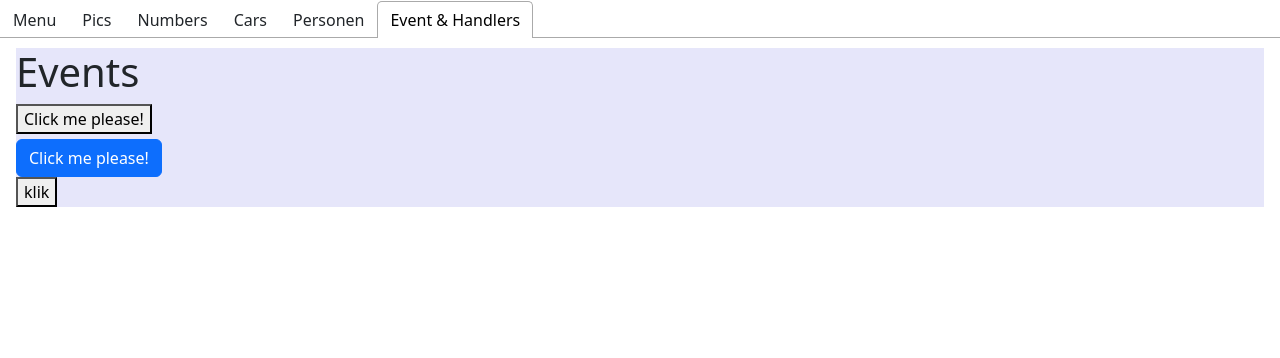
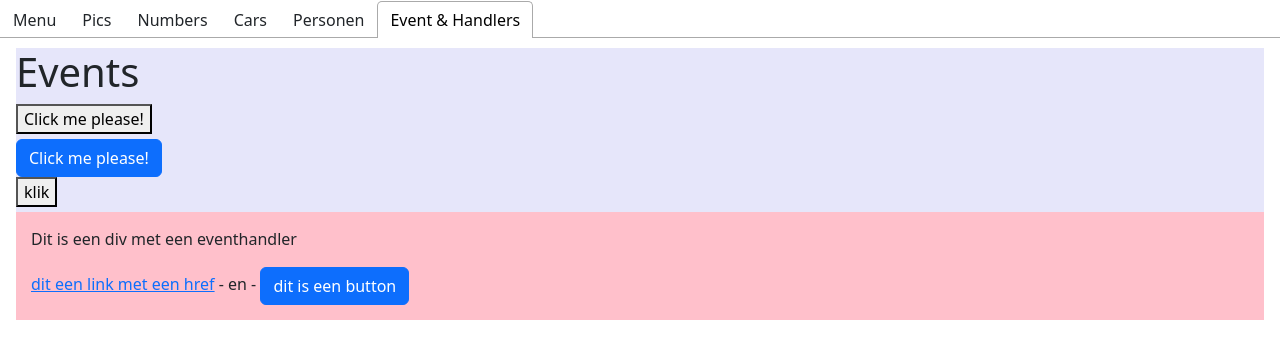
Before and after one commit to InesEmily/dynamic_oefeningen, a React (Create React App) app: page / in a window 1280 px wide. Both pictures are taken after a click on the tab "Event & Handlers". Shown: the top 358 px of the page. Built offline with nearby package versions, Linux system fonts and the light colour scheme.

Commit message:
Bundel 4 tot en met 2.6 en 2.7

```diff
--- a/src/components/EventDemo.js
+++ b/src/components/EventDemo.js
@@ -9,7 +9,12 @@ export function EventDemo() {
             <div>
             <Button style={{marginTop: '5px'}} variant={"primary"} onClick={() => alert('bootstrap button is clicked')}>Click me please!</Button>
             </div>
+            <div>
             <button onClick={(e)=>alert(`hallo ${e.clientX},${e.clientY}`)}>klik</button>
+            </div>
+            <div style={{backgroundColor:'pink', padding:'15px', marginTop: '5px', marginBottom:'10px'}} onClick={()=>alert('dit is een div')}><p>Dit is een div met een eventhandler</p><a href={'#'} onClick={(e)=>{e.preventDefault();e.stopPropagation();{alert('button is clicked')}}}> dit een link met een href</a> - en - <Button variant={"primary"} onClick={()=>alert('click')}>dit is een button</Button>
+
+            </div>
         </>)
 
 }
```
